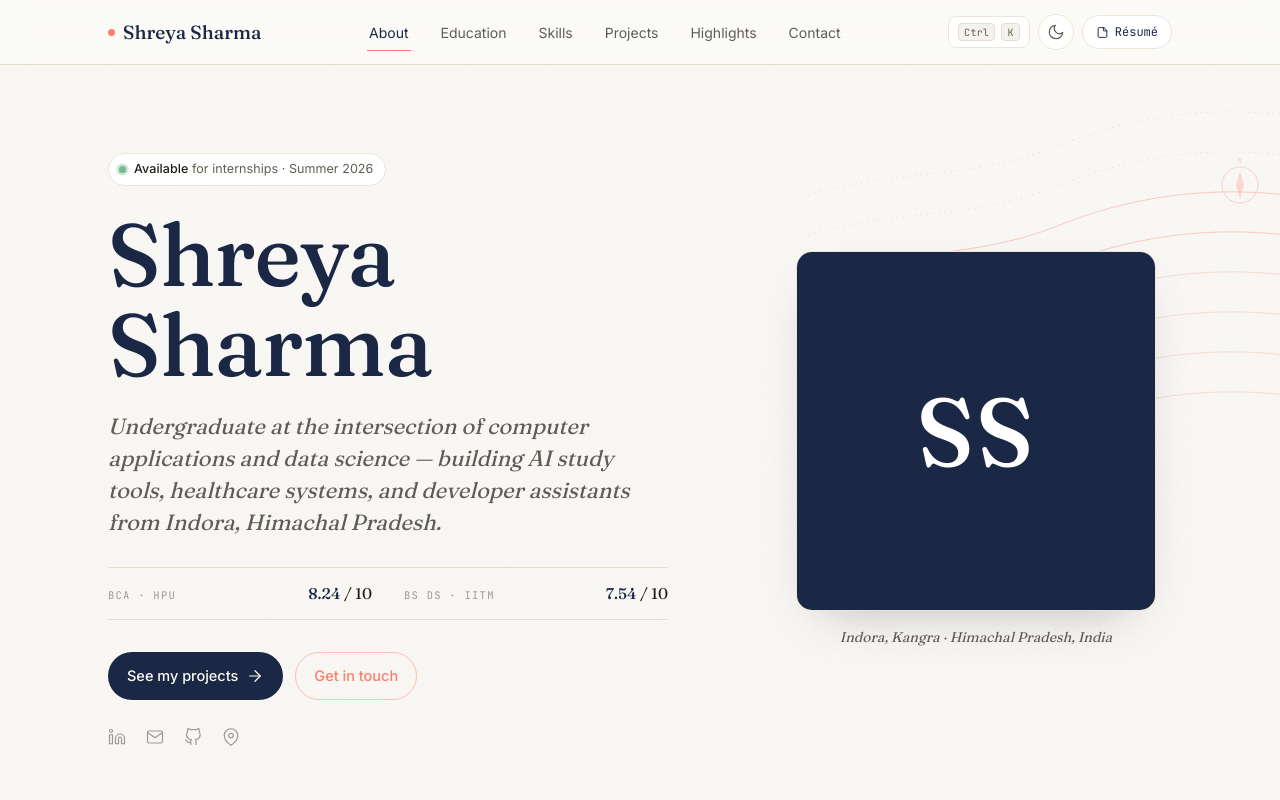
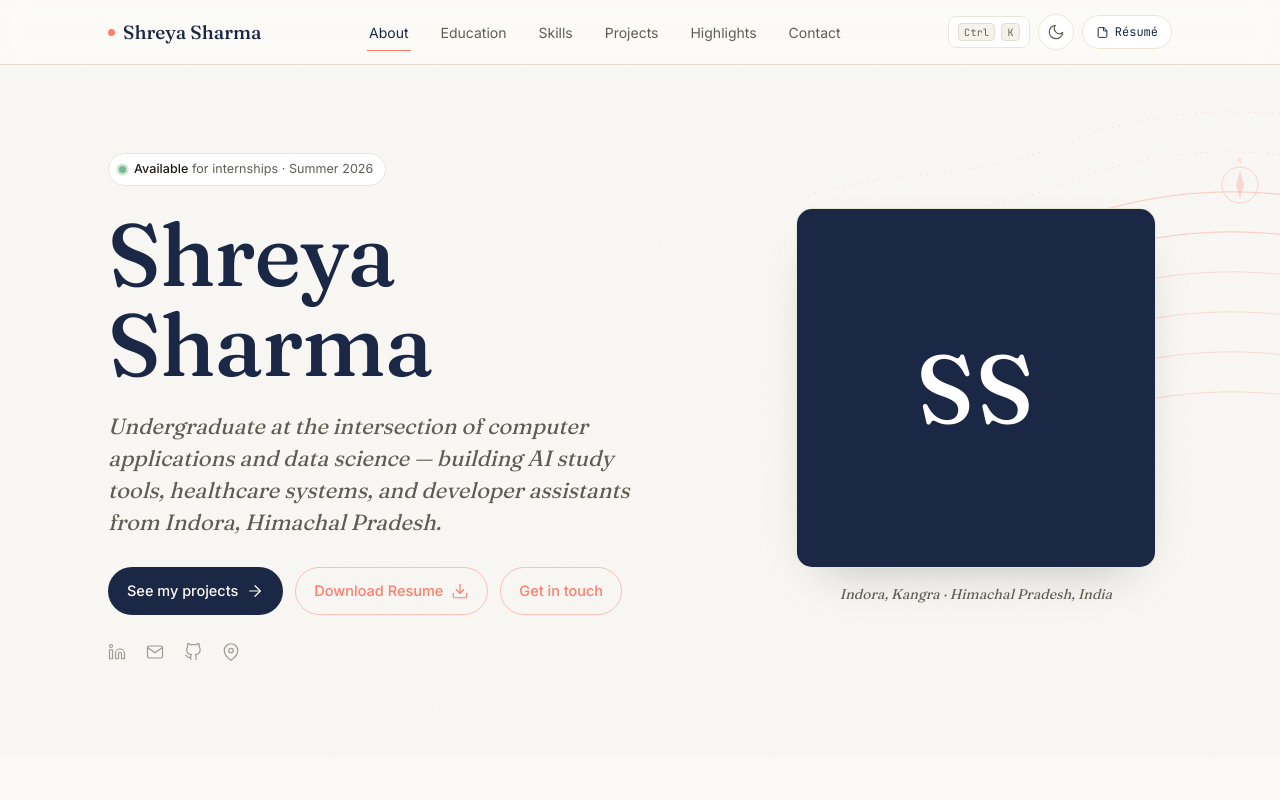
Before and after one commit to shreyasharma87/shreya-portfolio, a plain HTML site: page index.html in a window 1280 px wide. Shown: the top 800 px of the page. Drawn offline with nearby package versions, Linux system fonts and the light colour scheme.

Commit message:
Remove CGPA from portfolio, add resume download button

```diff
--- a/index.html
+++ b/index.html
@@ -744,23 +744,15 @@
           Undergraduate at the intersection of computer applications and data science — building AI study tools, healthcare systems, and developer assistants from Indora, Himachal Pradesh.
         </p>
 
-        <!-- Credential mini-table -->
-        <div class="cred-table mb-8">
-          <div class="cred-row">
-            <span class="cred-label">BCA · HPU</span>
-            <span class="cred-value"><strong>8.24</strong> / 10</span>
-          </div>
-          <div class="cred-row">
-            <span class="cred-label">BS DS · IITM</span>
-            <span class="cred-value"><strong>7.54</strong> / 10</span>
-          </div>
-        </div>
-
         <!-- CTAs -->
         <div class="flex flex-wrap gap-3 mb-7">
           <a href="#projects" class="btn btn-primary">
             See my projects
             <svg class="icon" viewBox="0 0 24 24" fill="none" stroke="currentColor" stroke-linecap="round" stroke-linejoin="round"><line x1="5" y1="12" x2="19" y2="12"/><polyline points="12 5 19 12 12 19"/></svg>
+          </a>
+          <a href="./Resume_Shreya.pdf" download class="btn btn-ghost-coral">
+            Download Resume
+            <svg class="icon" viewBox="0 0 24 24" fill="none" stroke="currentColor" stroke-linecap="round" stroke-linejoin="round"><path d="M21 15v4a2 2 0 0 1-2 2H5a2 2 0 0 1-2-2v-4"/><polyline points="7 10 12 15 17 10"/><line x1="12" y1="15" x2="12" y2="3"/></svg>
           </a>
           <a href="#contact" class="btn btn-ghost-coral">Get in touch</a>
         </div>
@@ -851,9 +843,6 @@
         <p style="color: var(--ink-muted); margin-top: 6px; max-width: 560px;">
           Foundation in C programming, mathematics, and computer fundamentals.
         </p>
-        <div class="mono mt-2" style="font-size: 12.5px; color: var(--ink-muted);">
-          Current CGPA: <span style="color: var(--primary-ink); font-weight: 500;">8.24</span>
-        </div>
       </div>
 
       <div class="timeline-node fade-up mb-10">
@@ -866,9 +855,6 @@
         <p style="color: var(--ink-muted); margin-top: 6px; max-width: 580px;">
           Pursuing the foundational level: statistics for data science, computational thinking, English for technical communication, mathematics for data science, Python programming.
         </p>
-        <div class="mono mt-2" style="font-size: 12.5px; color: var(--ink-muted);">
-          Current CGPA: <span style="color: var(--primary-ink); font-weight: 500;">7.54</span>
-        </div>
       </div>
 
       <div class="timeline-node fade-up mb-10">
```
Also changed, not shown: 1 other file.
